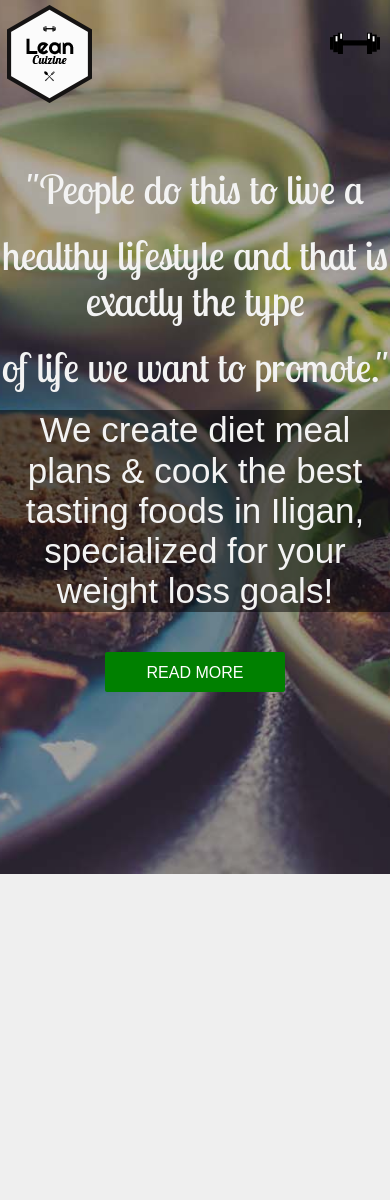
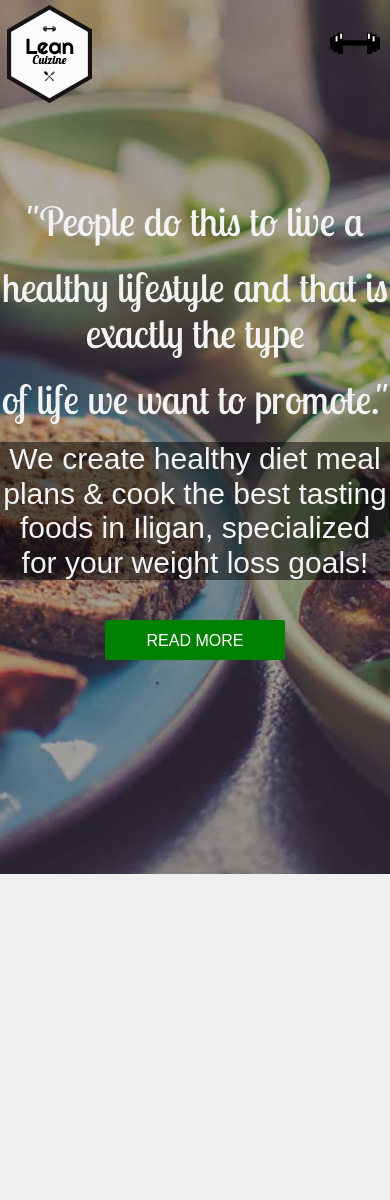
Before and after one commit to juscuizon/leancuizine, a Jekyll site: the page built from index.html, in a window 390 px wide. Built offline with Jekyll 4.4.1, drawn with Linux system fonts in a browser that asks for light colours; some web fonts are replaced.

Commit message:
Fixed mobile social media links font color

```diff
--- a/_includes/jumbotron.html
+++ b/_includes/jumbotron.html
@@ -1 +1 @@
-<div class="jumbotron-container"><div class="logo"></div><p>"People do this to live a </p><p>healthy lifestyle and that is exactly the type</p><p>of life we want to promote."</p><p class="about-excerpt">We create diet meal plans & cook the best tasting foods in Iligan, specialized for your weight loss goals!</p><a href="{{site.baseurl}}/About-us"><button type="button">READ MORE</button></a></div>
+<div class="jumbotron-container"><div class="logo"></div><p>"People do this to live a </p><p>healthy lifestyle and that is exactly the type</p><p>of life we want to promote."</p><p class="about-excerpt">We create healthy diet meal plans & cook the best tasting foods in Iligan, specialized for your weight loss goals!</p><a href="{{site.baseurl}}/About-us"><button type="button">READ MORE</button></a></div>
--- a/_pugfiles/jumbotron.pug
+++ b/_pugfiles/jumbotron.pug
@@ -6,6 +6,6 @@
 	p healthy lifestyle and that is exactly the type
 	p of life we want to promote."
 
-	p.about-excerpt We create diet meal plans & cook the best tasting foods in Iligan, specialized for your weight loss goals!
+	p.about-excerpt We create healthy diet meal plans & cook the best tasting foods in Iligan, specialized for your weight loss goals!
 
 	a(href="{{site.baseurl}}/About-us"): button(type="button") READ MORE
--- a/assets/css/2-modules/_jumbotron.sass
+++ b/assets/css/2-modules/_jumbotron.sass
@@ -34,7 +34,7 @@
 	.about-excerpt
 		font:
 			family: 'Cabin Condensed', sans-serif
-			size: 35px
+			size: 30px
 		background: rgba(0, 0, 0, 0.5)
 
 	a
--- a/assets/css/main.css
+++ b/assets/css/main.css
@@ -2728,6 +2728,13 @@
     font-family: 'Molengo', sans-serif;
     font-size: 18px; }
     #mobile-menu li a {
+      color: black;
+      text-decoration: none; }
+  #mobile-menu .social-links li {
+    color: #12dc12;
+    display: inline-block;
+    margin-right: 20px; }
+    #mobile-menu .social-links li a {
       color: #12dc12;
       text-decoration: none; }
 
@@ -2745,15 +2752,6 @@
           transition-duration: .5s;
   -webkit-transition-timing-function: cubic-bezier(0, 1, 0.5, 1);
           transition-timing-function: cubic-bezier(0, 1, 0.5, 1); }
-
-.social-links li {
-  color: #12dc12;
-  display: inline-block;
-  margin-right: 20px; }
-
-.social-links a {
-  color: #12dc12;
-  text-decoration: none; }
 
 /*=============End of Mobile Navigation=============*/
 /*=============Medium Monitors=============*/
@@ -2828,7 +2826,7 @@
     margin-bottom: 20px; }
   .jumbotron-container .about-excerpt {
     font-family: 'Cabin Condensed', sans-serif;
-    font-size: 35px;
+    font-size: 30px;
     background: rgba(0, 0, 0, 0.5); }
   .jumbotron-container a {
     margin: 0 auto; }
```
Also changed, not shown: assets/css/2-modules/_header.sass (+11 -9 lines).
